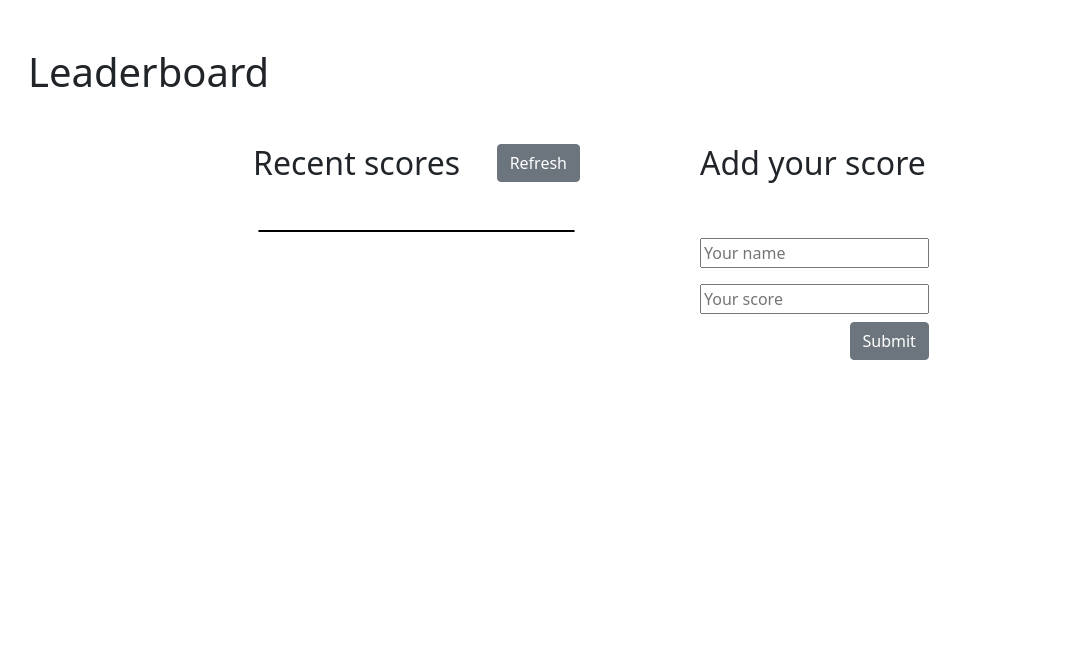
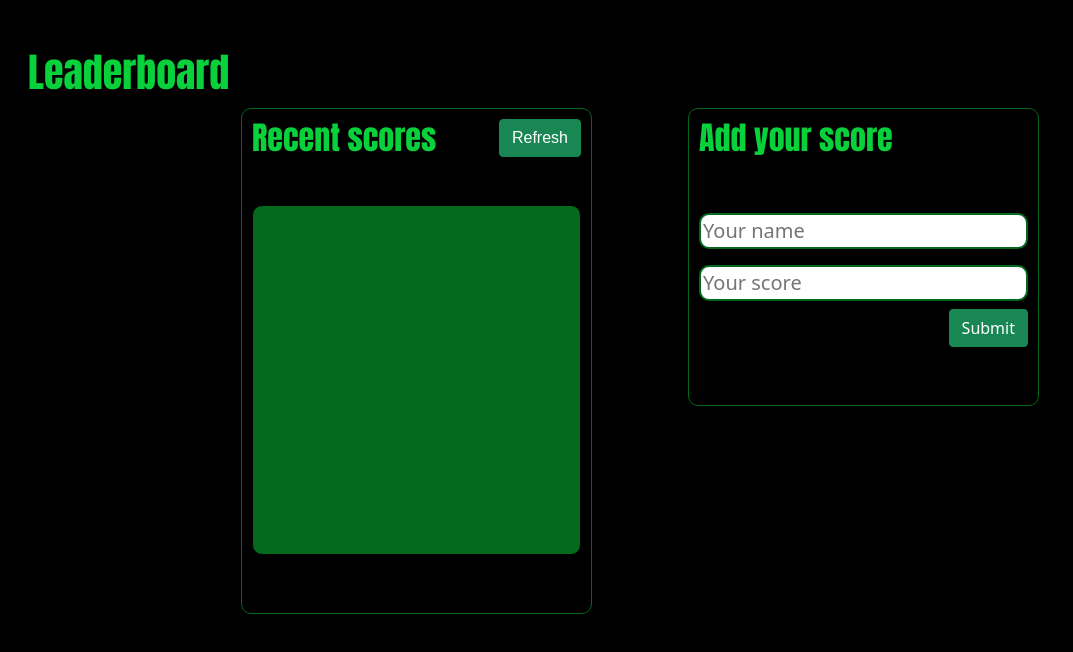
Before and after one commit to JuliCarracedo/leaderboard, a website built with webpack: page src/index.html in a window 1280 px wide. Shown: the whole page, without its empty margins (0-1073 px from the left). Built offline with nearby package versions, Linux system fonts and the light colour scheme; no server answers.

Commit message:
add styling

```diff
--- a/src/index.html
+++ b/src/index.html
@@ -9,21 +9,21 @@
 </head>
 <body class="container-fluid mt-5">
 
-    <h1 class="my-5 mx-3">Leaderboard</h1>
+    <h1 class="my-2 mx-3">Leaderboard</h1>
     <div class ="container-fluid row w-75 w mx-auto">
-        <section class="container-fluid col mx-5">
-            <h2 class="d-flex justify-content-between">Recent scores <button type="button" class="btn btn-secondary" id="refresh">Refresh</button></h2>
+        <section class="container-fluid col mx-5 future my-1">
+            <h2 class="d-flex justify-content-between">Recent scores <button type="button" class="btn btn-success" id="refresh">Refresh</button></h2>
             <div class="leaderboard my-5">
 
             </div>
         </section>
 
-        <section class="container-fluid col mx-5">
+        <section class="container-fluid col mx-5 future  my-1">
             <h2>Add your score</h2>
             <form id="new-score" class="d-flex flex-column my-5">
                 <input class="my-2" type="text" placeholder="Your name" id="name" name="name">
                 <input class="my-2" type="number" placeholder="Your score" id="score" name="score">
-                <input type="submit" class="btn btn-secondary" value="Submit">
+                <input type="submit" class="btn btn-success" value="Submit">
             </form>
         </section>
     </div>
--- a/src/loadStored.js
+++ b/src/loadStored.js
@@ -4,7 +4,7 @@ const loadStored = (list) => {
   list = list.sort((obj1, obj2) => parseInt(obj2.score, 10) - parseInt(obj1.score, 10));
   if (list.length === 0) { return; }
   for (let i = 0; i < list.length; i += 1) {
-    postScore(list[i]);
+    postScore(list[i], i);
   }
 };
 
--- a/src/postScore.js
+++ b/src/postScore.js
@@ -1,10 +1,12 @@
-const postScore = (score) => {
+const postScore = (score, i) => {
   const table = document.querySelector('div.leaderboard');
   const newDiv = document.createElement('div');
-  newDiv.classList.add('my-1', 'mx-2');
+  newDiv.classList.add('py-2', 'px-2', 'score');
+  if(i === 0){newDiv.classList.add('first');}
+  if(i === 1){newDiv.classList.add('second');}
+  if(i === 2){newDiv.classList.add('third');}
   newDiv.innerHTML = `
         <p><strong>${score.user}:</strong> ${score.score}</p>
-        <hr>
     `;
   table.appendChild(newDiv);
 };
--- a/src/style.css
+++ b/src/style.css
@@ -1,17 +1,68 @@
+@import url('https://fonts.googleapis.com/css2?family=Anton&display=swap');
+
+h1,
+h2 {
+  font-family: 'Anton', sans-serif;
+  color: rgb(9, 209, 59);
+}
+
+body {
+  background-color: Black;
+}
+
+.future {
+  border-style: solid;
+  border-color:rgb(3, 105, 28);
+  border-width: 1px;
+  padding: 10px;
+  border-radius: 10px;
+  height: min-content;
+}
+
 input.my-2 {
-  width: 70%;
+  width: 100%;
+  border-radius: 10px;
+  border-style: solid;
+  border-color: rgb(3, 105, 28);
+  font-size: 20px;
 }
 
 input.btn {
   width: fit-content;
   align-self: flex-end;
-  margin-right: 30%;
 }
 
 .leaderboard {
-  margin: 5px;
   border-width: 1px;
   border-style: solid;
   border-color: black;
   border-radius: 5px;
+  height: 350px;
+  overflow: scroll;
+  background-color: rgb(3, 105, 28);
+  border-radius: 10px;
 }
+
+#refresh {
+  font-family: Arial, Helvetica, sans-serif;
+}
+
+.first {
+  background-color: rgb(245, 184, 31);
+}
+
+.second {
+  background-color: rgb(172, 186, 202);
+}
+
+.third {
+  background-color: rgb(173, 64, 0);
+}
+
+.score {
+  font-size: 20px;
+  height: 50px;
+  border-bottom-color: black;
+  border-bottom-style: solid;
+  border-bottom-width: 1px;
+}
```
